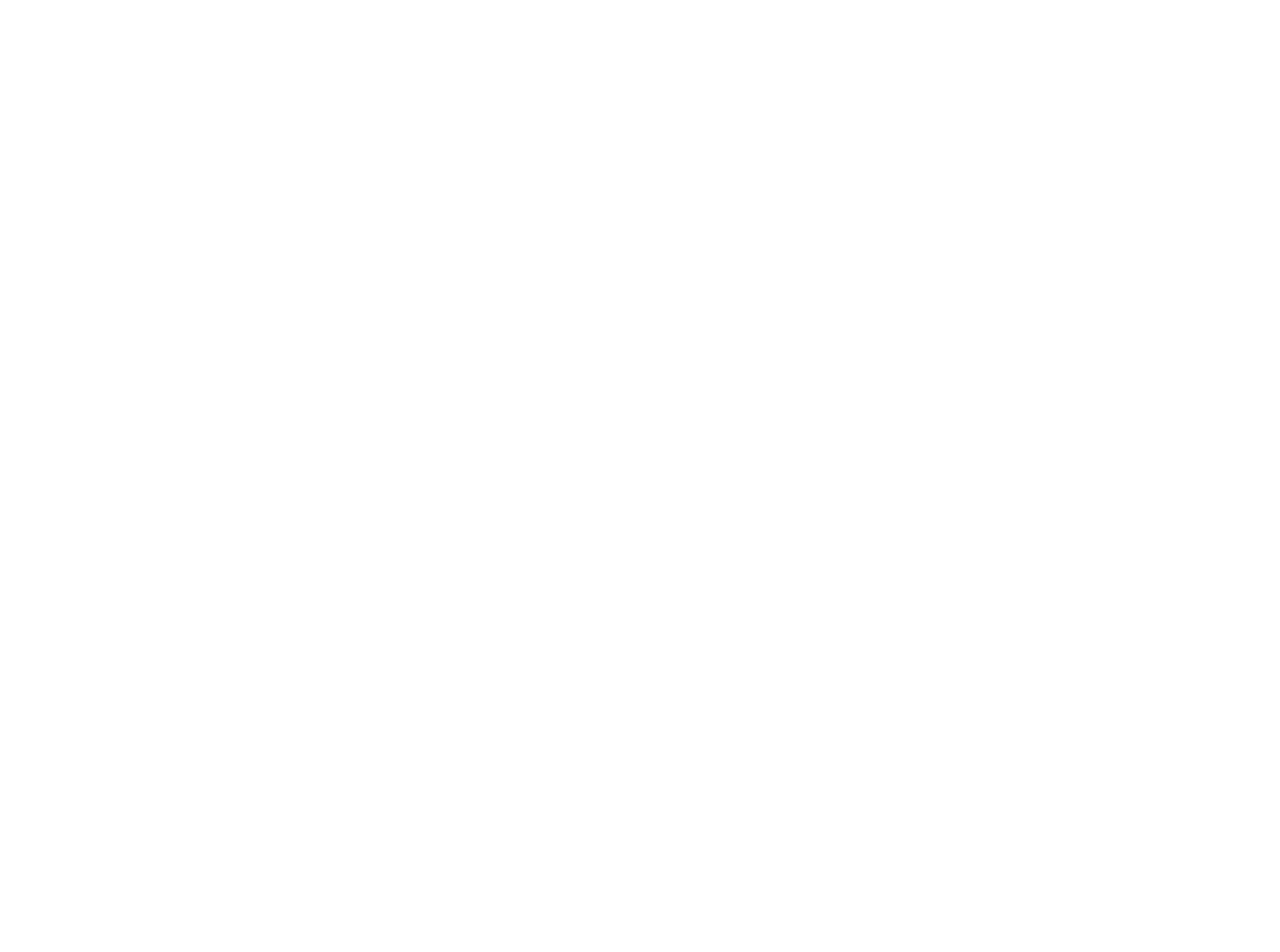
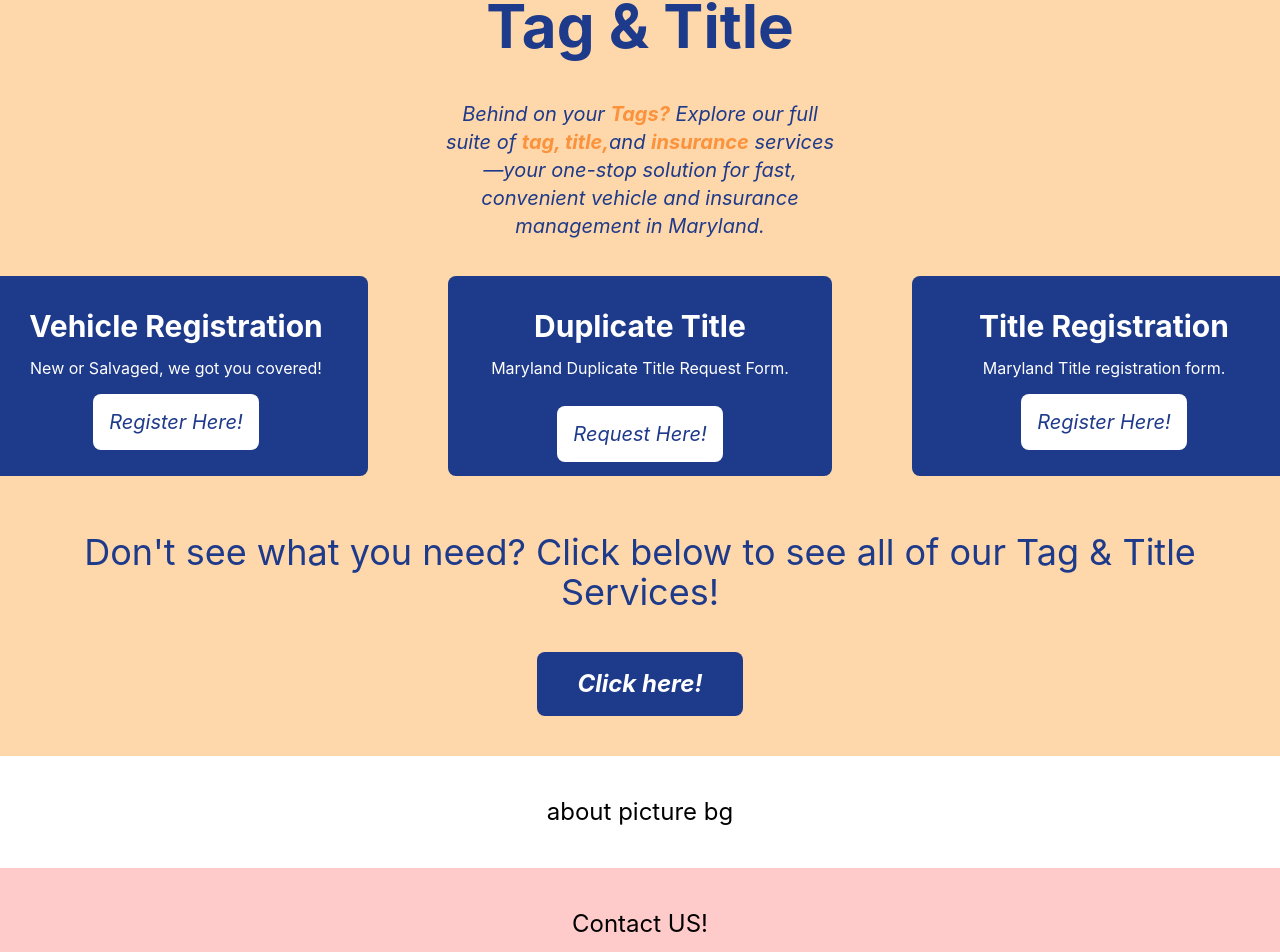
Before and after one commit to tajsharma/classic-insurance-proj, a React (Create React App) app in the folder insurance-frontend/: page / in a window 1280 px wide. Shown: the part 1854-2806 px from the top of the page. Before the commit the page ends 1738 px from the top, so only its background shows below. Built offline with nearby package versions, Linux system fonts and the light colour scheme.

Commit message:
Add tag and title section to page, with buttons

```diff
--- a/insurance-frontend/src/Components/LandingPage.tsx
+++ b/insurance-frontend/src/Components/LandingPage.tsx
@@ -35,7 +35,7 @@ const LandingPage: React.FC = () => {
           <h2 className="text-6xl font-bold mb-6 text-center text-orange-400">Our Services</h2>
           <p className="text-xl text-center mb-4 "><i>Explore our wide range of insurance and tag services below!</i></p>
 
-          <h3 className='text-4xl pt-14 text-center pb-5'>Need <span className='text-orange-400 font-bold'>Insurance?</span> Check out what we offer below.</h3>
+          <h3 className='text-4xl pt-14 text-center pb-5'>Need <span className='text-orange-400 font-bold'>Insurance?</span> Check out what we offer!</h3>
 
           <div className='flex p-10 justify-between'>
             {/* insurance cards below here */}
@@ -87,8 +87,49 @@ const LandingPage: React.FC = () => {
           </div>
       </section>
 
-      <section className=''>
+      <section className='pt-28 p-10 bg-orange-200 flex flex-col items-center justify-center'>
+        <h2 className="text-6xl  font-bold mb-6 text-center text-blue-900">Tag & Title</h2>
+        <p className="text-xl text-blue-900 text-center mb-4 w-4/12 py-5"><i>
+          Behind on your <span className='text-orange-400 font-bold'>Tags?</span> Explore our full suite of <span className='text-orange-400 font-bold'>tag, title,</span>
+          and <span className='text-orange-400 font-bold'>insurance</span> services—your one-stop solution for fast,
+          convenient vehicle and insurance management in Maryland.
+        </i></p>
 
+        <div id="tag-title-card" className='flex flex-row gap-20 '>
+          <div className='flex-col bg-blue-900 text-white p-5 rounded-lg w-96 pb-10 text-center'>
+            <h3 className='py-3 text-3xl font-bold'>Vehicle Registration</h3>
+            <p className='text-l pb-7'>New or Salvaged, we got you covered!</p>
+            <Link to="/admin" className="text-blue-900 hover:text-orange-400 bg-white italic rounded-lg mx-4 text-xl p-4">Register Here!</Link>
+          </div>
+
+          <div className='flex-col bg-blue-900 text-white p-5 rounded-lg w-96 text-center'>
+            <h3 className='py-3 text-3xl font-bold'>Duplicate Title</h3>
+            <p className='text-l pb-10'>Maryland Duplicate Title Request Form.</p>
+            <Link to="/admin" className="text-blue-900  hover:text-orange-400 bg-white italic rounded-lg mx-4 text-xl p-4">Request Here!</Link>
+          </div>
+
+          <div className='flex-col bg-blue-900 text-white p-5 rounded-lg w-96 text-center'>
+            <h3 className='py-3 text-3xl font-bold'>Title Registration </h3>
+            <p className='text-l pb-7'>Maryland Title registration form.</p>
+            <Link to="/admin" className="text-blue-900 hover:text-orange-400 bg-white italic rounded-lg mx-4 text-xl p-4">Register Here!</Link>
+          </div>
+        </div>
+
+        <h3 className='text-4xl text-blue-900 pt-14 text-center pb-10'>Don't see what you need? Click below to see all of our Tag & Title Services!</h3>
+        <Link to="/admin" className="text-white font-bold hover:text-orange-400 bg-blue-900 italic rounded-lg mx-4 text-2xl p-4 px-10">Click here!</Link>
+
+      </section>
+
+      <section id='about' className='p-10 flex justify-center'>
+          <h1 className='text-2xl'> about picture bg </h1>
+      </section>
+
+      <section id='contact' className='p-10 bg-red-200  flex justify-center'>
+          <h1 className='text-2xl'> Contact US! </h1>
+      </section>
+
+      <section id='footer' className='p-10 bg-blue-200  flex justify-center'>
+          <h1 className='text-2xl'> footer here </h1>
       </section>
 
     </div>
```
